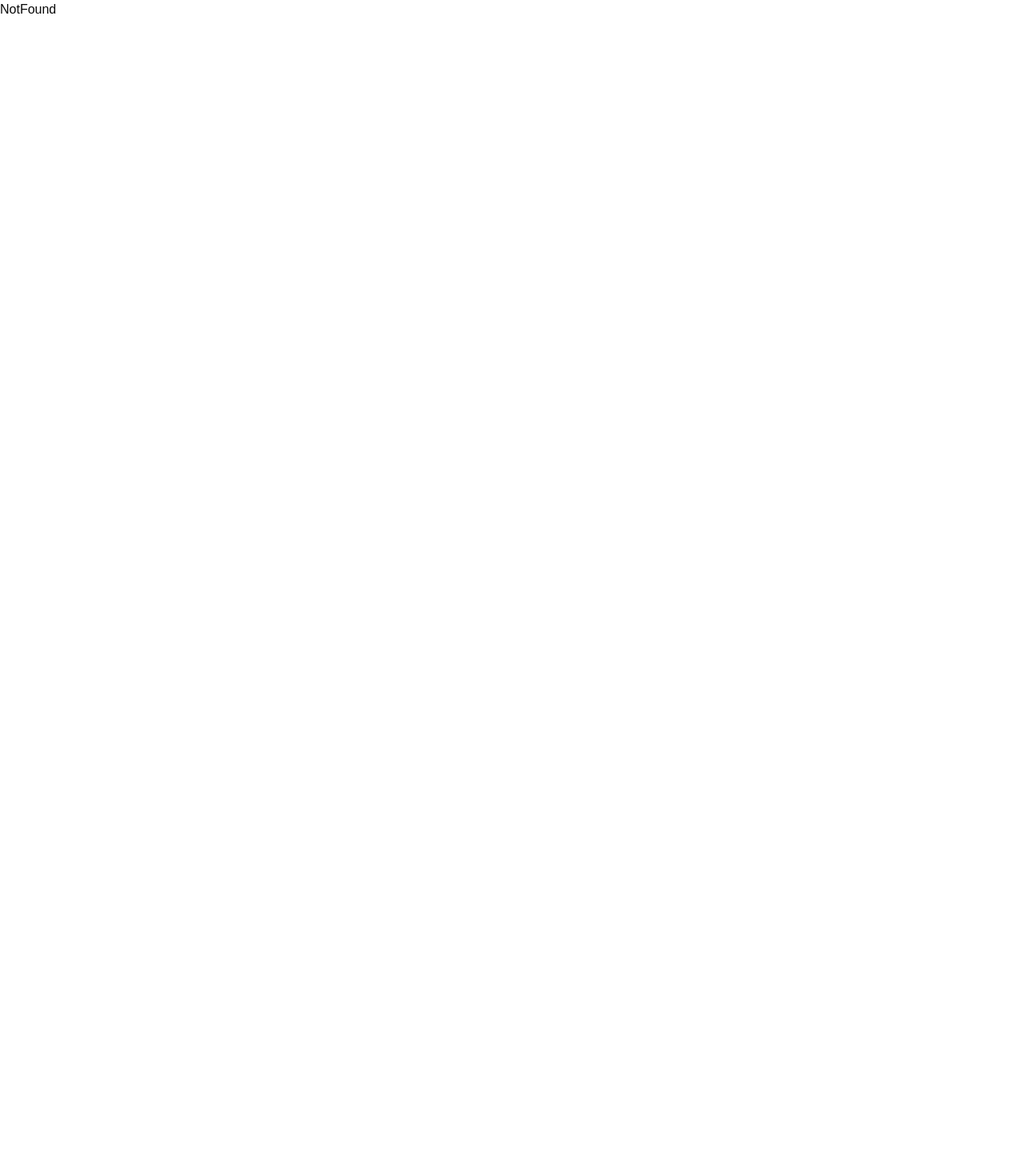
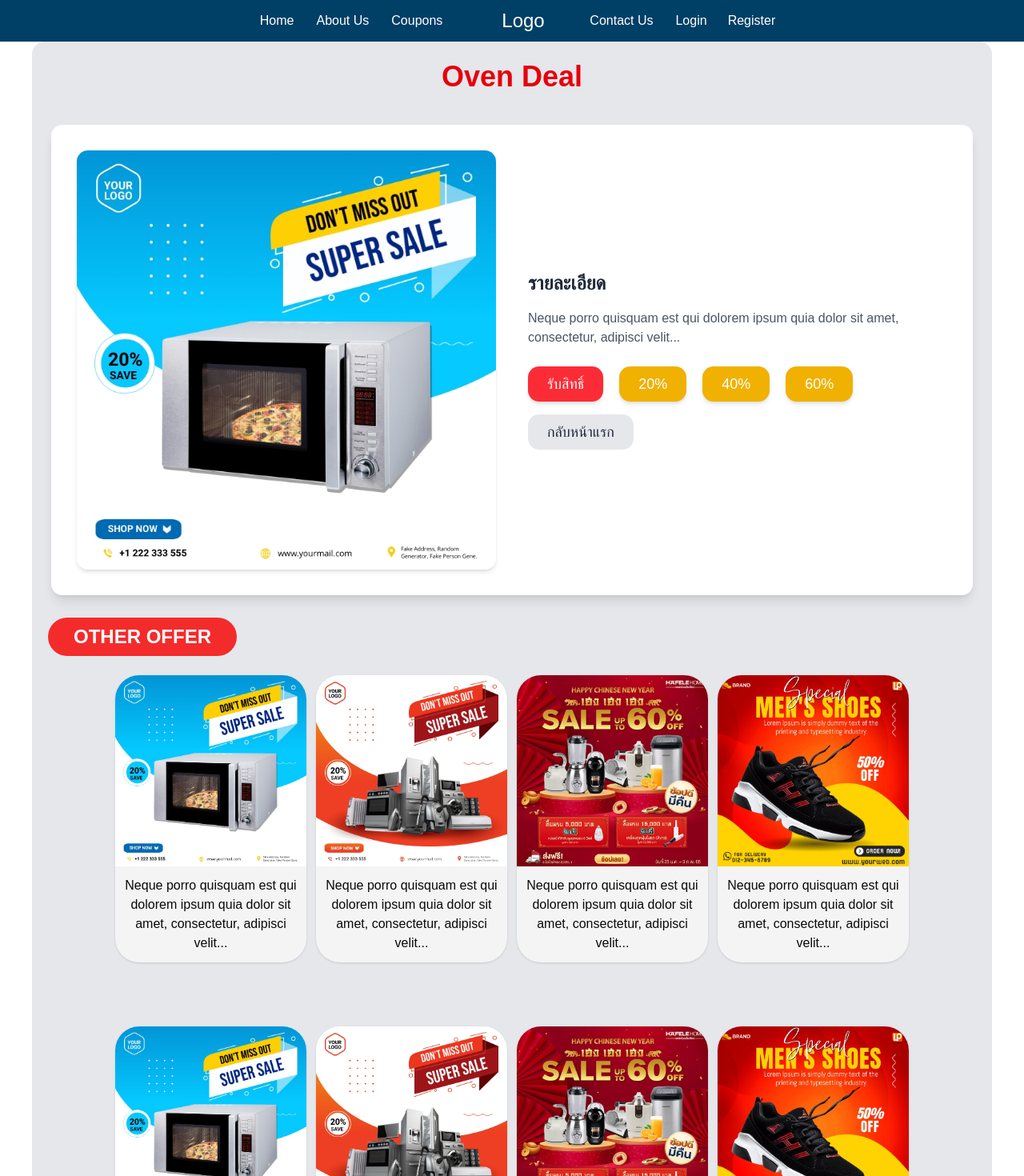
Before and after one commit to suttirakcha/ui-kadealded, a React (Vite) app: page /deal/1 in a window 1280 px wide. Shown: the top 1470 px of the page at 80% size. Before the commit the page ends 800 px from the top, so only its background shows below. Built offline with nearby package versions, Linux system fonts and the light colour scheme; a web font is replaced by a local one.

Commit message:
feat: create a single deal page and add mockup deal

```diff
--- a/src/components/custom/Header.jsx
+++ b/src/components/custom/Header.jsx
@@ -1,23 +1,23 @@
-import { Link } from "react-router"
+import { NavLink,Link } from "react-router"
 import RegisterDialog from "../dialogs/RegisterDialog"
 
 function Header() {
   return (
     <>
       <div className="flex items-center justify-center bg-[#003f66] text-white px-2 py-2 h-13 gap-15 fixed top-0 inset-x-0 z-2">
-        <div className="flex gap-7">
-          <Link to="/" className="hover:text-[#e59b2b] text-">Home</Link>
-          <Link to="/about" className="hover:text-[#e59b2b]">About Us</Link>
-          <Link to="/coupon" className="hover:text-[#e59b2b]">Coupons</Link>
+        <div className="flex">
+          <NavLink to="/" className="hover:text-[#e59b2b] hover:bg-white p-3.5">Home</NavLink>
+          <NavLink to="/about" className="hover:text-[#e59b2b] hover:bg-white p-3.5">About Us</NavLink>
+          <NavLink to="/coupon" className="hover:text-[#e59b2b] hover:bg-white p-3.5">Coupons</NavLink>
         </div>
 
          <div className="flex gap-4">
           <Link to="/" className="w-9 text-2xl" >Logo</Link>
         </div>
 
-        <div className="flex items-center gap-7">
-          <Link to="/contact" className="hover:text-[#e59b2b]">Contact Us</Link>
-          <Link to="/login" className="hover:text-[#e59b2b]">Login</Link>
+        <div className="flex items-center">
+          <NavLink to="/contact" className="hover:text-[#e59b2b] hover:bg-white p-3.5">Contact Us</NavLink>
+          <NavLink to="/login" className="hover:text-[#e59b2b] hover:bg-white p-3.5 mr-3">Login</NavLink>
           {/* <Link to="/register" className="hover:text-[#e59b2b]" >Register</Link> */}
           <RegisterDialog />
         </div>
--- a/src/components/ui/card.jsx
+++ b/src/components/ui/card.jsx
@@ -25,7 +25,7 @@ function CardDeal({
     <div
       data-slot="card"
       className={cn(
-        "bg-card text-card-foreground flex flex-col rounded-[30px] w-full shadow-sm pb-20",
+        "bg-card text-card-foreground flex flex-col rounded-[30px] w-full shadow-sm",
         className
       )}
       {...props} />
--- /dev/null
+++ b/src/data/items.js
@@ -0,0 +1,26 @@
+export const items = [
+  {
+    id: 1,
+    title: "Oven Deal",
+    description: "Neque porro quisquam est qui dolorem ipsum quia dolor sit amet, consectetur, adipisci velit...",
+    imgSrc: "/src/assets/mock1.png"
+  },
+  {
+    id: 2,
+    title: "Electronics Deal",
+    description: "Neque porro quisquam est qui dolorem ipsum quia dolor sit amet, consectetur, adipisci velit...",
+    imgSrc: "/src/assets/mock2.png"
+  },
+  {
+    id: 3,
+    title: "Happy Chinese New Year Deal",
+    description: "Neque porro quisquam est qui dolorem ipsum quia dolor sit amet, consectetur, adipisci velit...",
+    imgSrc: "/src/assets/mock3.png"
+  },
+  {
+    id: 4,
+    title: "Shoes Deal",
+    description: "Neque porro quisquam est qui dolorem ipsum quia dolor sit amet, consectetur, adipisci velit...",
+    imgSrc: "/src/assets/mock4.png"
+  },
+]
--- a/src/index.css
+++ b/src/index.css
@@ -133,3 +133,7 @@
 .carousel-content {
   transition: transform 0.5s ease-in-out;
 }
+
+a.active{
+  color:#e59b2b ;
+}
--- /dev/null
+++ b/src/pages/DealPage.jsx
@@ -0,0 +1,100 @@
+import React, { useEffect } from 'react'
+import { useParams, useNavigate } from 'react-router'
+import { items } from '../data/items'
+import { CardDeal } from '@/components/ui/card'
+
+function DealPage() {
+    const { id } = useParams()
+    const navigate = useNavigate()
+    const deal = items.find(item => item.id === parseInt(id))
+
+    useEffect(() => {
+        window.scrollTo({ top: 0, behavior: 'smooth' })
+    }, [])
+
+    if (!deal) {
+        return <div className="text-center text-xl mt-10">ไม่พบข้อมูลดีลนี้</div>
+    }
+
+    const handleClick = (id) => {
+        navigate(`/deal/${id}`)
+        window.scrollTo({ top: 0, behavior: 'smooth' })
+    }
+
+    return (
+        <div className="max-w-[1200px] mx-auto mt-10 p-6 bg-gray-200 rounded-2xl">
+            <h1 className="text-4xl font-bold text-center mb-10 text-red-600">
+                {deal.title}
+            </h1>
+            <div className="grid grid-cols-1 md:grid-cols-2 gap-10 items-center bg-white shadow-lg rounded-xl p-8 mb-15">
+                <img
+                    src={deal.imgSrc}
+                    alt={deal.title}
+                    className="w-full h-auto rounded-xl shadow-md"
+                />
+                <div className="space-y-4">
+                    <h2 className="text-2xl font-semibold text-gray-800">รายละเอียด</h2>
+                    <p className="text-gray-600">{deal.description}</p>
+                    <div className="mt-6 space-x-5">
+
+                        <button
+                            className="bg-red-500 hover:bg-red-700 text-white px-6 py-2 rounded-xl shadow-md text-lg"
+                            onClick={() => alert('📦 Deal Complete!')}
+                        >
+                            รับสิทธิ์
+                        </button>
+                        <button
+                            className="bg-yellow-500 hover:bg-yellow-700 text-white px-6 py-2 rounded-xl shadow-md text-lg"
+                        >
+                            20%
+                        </button>
+                        <button
+                            className="bg-yellow-500 hover:bg-yellow-700 text-white px-6 py-2 rounded-xl shadow-md text-lg"
+                        >
+                            40%
+                        </button>
+                        <button
+                            className="bg-yellow-500 hover:bg-yellow-700 text-white px-6 py-2 rounded-xl shadow-md text-lg"
+                        >
+                            60%
+                        </button>
+                    </div>
+                    <button
+                        className="bg-gray-200 hover:bg-gray-300 text-gray-800 px-6 py-2 rounded-xl text-lg"
+                        onClick={() => navigate('/')}
+                    >
+                        กลับหน้าแรก
+                    </button>
+                </div>
+            </div>
+
+            <div className='mx-auto max-w-[1200px] w-full h-full rounded-2xl px-20 py-10 flex gap-3 relative'>
+                <button className='bg-[#F42B2B] absolute -left-3 -top-8 text-white p-2 mx-2 rounded-3xl px-8 text-2xl font-bold hover:bg-red-700'>
+                    OTHER OFFER </button>
+                {items.map(item => (
+                    <CardDeal
+                        key={item.id}
+                        onClick={() => handleClick(item.id)}
+                        className="bg-[#F4F4F4] overflow-hidden transform transition-transform duration-300 hover:scale-105">
+                        <img src={item.imgSrc} alt="promotion" className='w-full h-full object-cover' />
+                        <p className='mx-auto p-3 text-center'>{item.description}</p>
+                    </CardDeal>
+                ))}
+            </div>
+
+            <div className='mx-auto max-w-[1200px] w-full h-full rounded-2xl px-20 py-10 flex gap-3 relative'>
+                {items.map(item => (
+                    <CardDeal
+                        key={item.id}
+                        onClick={() => handleClick(item.id)}
+                        className="bg-[#F4F4F4] overflow-hidden transform transition-transform duration-300 hover:scale-105">
+                        <img src={item.imgSrc} alt="promotion" className='w-full h-full object-cover' />
+                        <p className='mx-auto p-3 text-center'>{item.description}</p>
+                    </CardDeal>
+                ))}
+            </div>
+        </div>
+    )
+}
+
+export default DealPage
--- a/src/pages/Home.jsx
+++ b/src/pages/Home.jsx
@@ -1,9 +1,20 @@
-import { HorizontalCarousel,VerticalCarousel } from '@/components/custom/HeroCarousel'
+import { HorizontalCarousel, VerticalCarousel } from '@/components/custom/HeroCarousel'
 import { CardDeal } from '@/components/ui/card'
 import { Input } from '@/components/ui/input'
-import React from 'react'
+import React, { useEffect } from 'react'
+import { useNavigate } from 'react-router'
+import { items } from '../data/items'
 
 function Home() {
+  const navigate = useNavigate()
+
+  useEffect(() => {
+      window.scrollTo({ top: 0, behavior: 'smooth' })
+    }, [])
+
+  const handleClick = (id) => {
+    navigate(`/deal/${id}`)
+  }
   return (
     <div>
       <section className="grid grid-cols bg-yellow-200 h-[320px]">
@@ -11,7 +22,7 @@ function Home() {
           <h1 className="text-5xl leading-15 font-bold">
             Let's explore our promotions here!
           </h1>
-          <Input placeholder="Search our promotions" className="bg-white"/>
+          <Input placeholder="Search our promotions" className="bg-white" />
         </div>
       </section>
 
@@ -24,48 +35,38 @@ function Home() {
 
       <div className='bg-[#B51A00] mx-auto max-w-[1200px] w-full h-full rounded-2xl p-20 flex gap-3 relative'>
         <button className='bg-[#F42B2B] absolute -left-8 -top-5 text-white p-2 mx-2 rounded-xl px-8 text-2xl font-bold hover:bg-red-700'>Hot deal</button>
-        <CardDeal className="bg-[#F4F4F4] overflow-hidden transform transition-transform duration-300 hover:scale-105">
-          <img src="/src/assets/mock1.png" alt="promotion" className='w-full h-full object-cover'/>
+        {items.map(item => (
+          <CardDeal
+            key={item.id}
+            onClick={() => handleClick(item.id)}
+            className="bg-[#F4F4F4] overflow-hidden transform transition-transform duration-300 hover:scale-105">
+            <img src={item.imgSrc} alt="promotion" className='w-full h-full object-cover' />
+            <p className='mx-auto p-3 text-center'>{item.description}</p>
           </CardDeal>
-        <CardDeal className="bg-[#F4F4F4] overflow-hidden transform transition-transform duration-300 hover:scale-105">
-          <img src="/src/assets/mock2.png" alt="promotion" className='w-full h-full object-cover'/>
+        ))}</div>
+
+      <div className='mx-auto max-w-[1200px] w-full h-full rounded-2xl px-20 py-10 flex gap-3'>
+        {items.map(item => (
+          <CardDeal
+            key={item.id}
+            onClick={() => handleClick(item.id)}
+            className="bg-[#F4F4F4] overflow-hidden transform transition-transform duration-300 hover:scale-105">
+            <img src={item.imgSrc} alt="promotion" className='w-full h-full object-cover' />
+            <p className='mx-auto p-3 text-center'>{item.description}</p>
           </CardDeal>
-        <CardDeal className="bg-[#F4F4F4] overflow-hidden transform transition-transform duration-300 hover:scale-105">
-          <img src="/src/assets/mock3.png" alt="promotion" className='w-full h-full object-cover'/>
-        </CardDeal>
-        <CardDeal className="bg-[#F4F4F4] overflow-hidden transform transition-transform duration-300 hover:scale-105">
-          <img src="/src/assets/mock4.png" alt="promotion" className='w-full h-full object-cover'/>
-        </CardDeal>
+        ))}
       </div>
 
       <div className='mx-auto max-w-[1200px] w-full h-full rounded-2xl px-20 py-10 flex gap-3'>
-        <CardDeal className=" bg-[#F4F4F4] overflow-hidden transform transition-transform duration-300 hover:scale-105">
-          <img src="/src/assets/mock1.png" alt="promotion" className='w-full h-full object-cover'/>
+        {items.map(item => (
+          <CardDeal
+            key={item.id}
+            onClick={() => handleClick(item.id)}
+            className="bg-[#F4F4F4] overflow-hidden transform transition-transform duration-300 hover:scale-105">
+            <img src={item.imgSrc} alt="promotion" className='w-full h-full object-cover' />
+            <p className='mx-auto p-3 text-center'>{item.description}</p>
           </CardDeal>
-        <CardDeal className="bg-[#F4F4F4] overflow-hidden transform transition-transform duration-300 hover:scale-105">
-          <img src="/src/assets/mock2.png" alt="promotion" className='w-full h-full object-cover'/>
-        </CardDeal>
-        <CardDeal className="bg-[#F4F4F4] overflow-hidden transform transition-transform duration-300 hover:scale-105">
-          <img src="/src/assets/mock3.png" alt="promotion" className='w-full h-full object-cover'/>
-        </CardDeal>
-        <CardDeal className="bg-[#F4F4F4] overflow-hidden transform transition-transform duration-300 hover:scale-105">
-          <img src="/src/assets/mock4.png" alt="promotion" className='w-full h-full object-cover'/>
-        </CardDeal>
-       </div>
-
-       <div className='mx-auto max-w-[1200px] w-full h-full rounded-2xl px-20 py-10 flex gap-3'>
-        <CardDeal className="bg-[#F4F4F4] overflow-hidden transform transition-transform duration-300 hover:scale-105">
-          <img src="/src/assets/mock1.png" alt="promotion" className='w-full h-full object-cover'/>
-        </CardDeal>
-        <CardDeal className="bg-[#F4F4F4] overflow-hidden transform transition-transform duration-300 hover:scale-105">
-          <img src="/src/assets/mock2.png" alt="promotion" className='w-full h-full object-cover'/>
-        </CardDeal>
-        <CardDeal className="bg-[#F4F4F4] overflow-hidden transform transition-transform duration-300 hover:scale-105">
-          <img src="/src/assets/mock3.png" alt="promotion" className='w-full h-full object-cover'/>
-        </CardDeal>
-        <CardDeal className="bg-[#F4F4F4] overflow-hidden transform transition-transform duration-300 hover:scale-105">
-          <img src="/src/assets/mock4.png" alt="promotion" className='w-full h-full object-cover'/>
-        </CardDeal>
+        ))}
       </div>
 
     </div>
--- a/src/routes/AppRouter.jsx
+++ b/src/routes/AppRouter.jsx
@@ -1,5 +1,6 @@
 import { createBrowserRouter,RouterProvider } from "react-router"
 import { lazy } from "react"
+import DealPage from "@/pages/DealPage";
 
 const MainLayout = lazy(() => import("../layouts/MainLayout"));
 const Home = lazy(()=> import("../pages/Home"));
@@ -19,7 +20,8 @@ function AppRouter() {
                 { path: "register", element: <Register /> },
                 { path: "about", element: <About />},
                 { path: "coupon", element: <Coupons/>},
-                { path: "contact", element: <Contacts />}
+                { path: "contact", element: <Contacts />},
+                { path: "deal/:id", element: <DealPage />}
             ]
         },
         {
```
Lines whose indentation alone changed are shown as unchanged.
